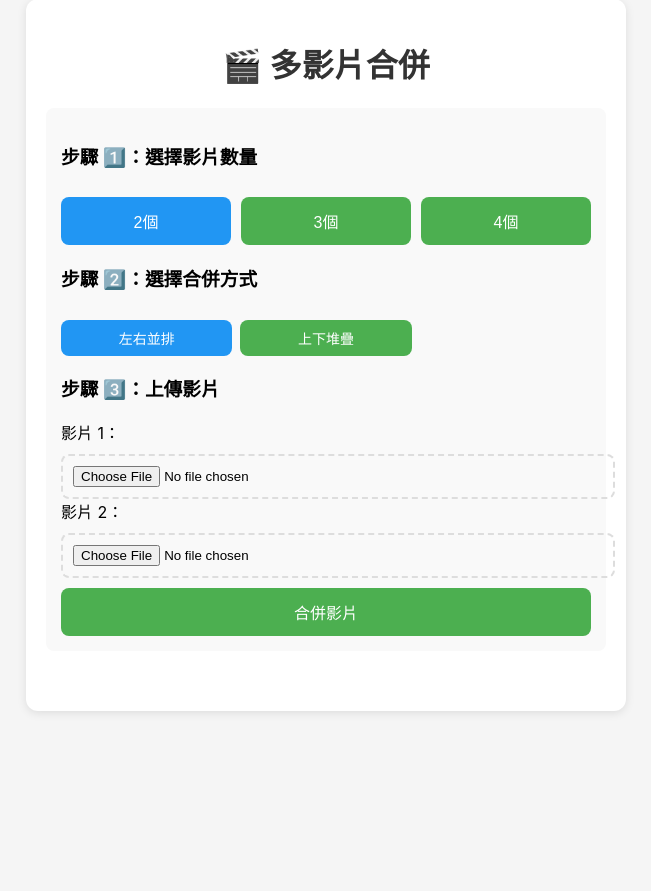
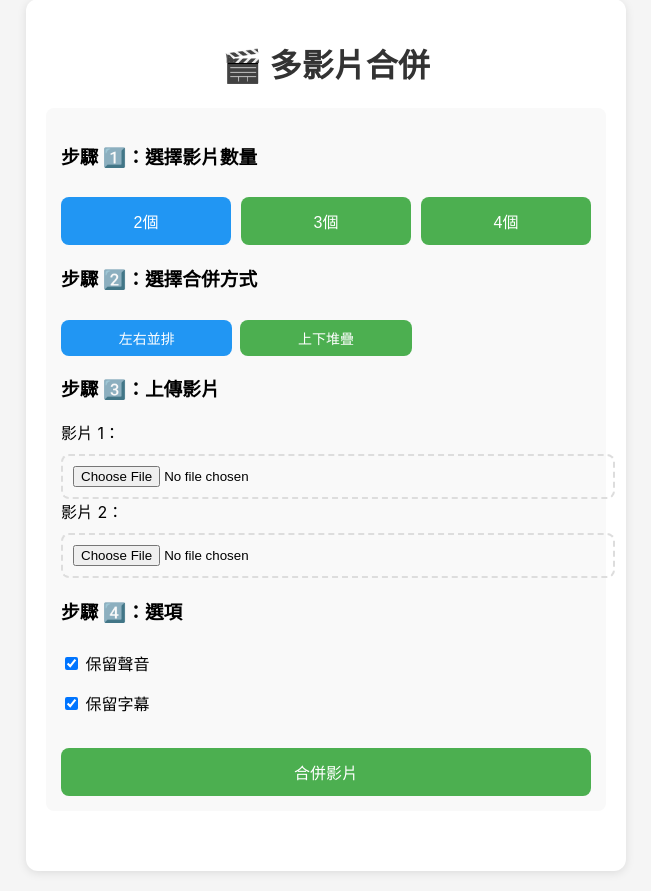
Before and after one commit to movemove/video-merger, a Flask app: page / in a window 1280 px wide. Shown: the part 21-912 px from the top of the page, without its empty margins (314-965 px from the left). Before the commit the page ends 734 px from the top, so only its background shows below. Run offline with Flask 3, Linux system fonts and the light colour scheme; parts of the project's set-up code (start-up, migrations or seed data) failed here and were passed over.

Commit message:
Add audio/subtitle options for video merge

```diff
--- a/app.py
+++ b/app.py
@@ -38,6 +38,8 @@ def index():
 def merge():
     count = int(request.form.get('count', 2))
     layout = request.form.get('layout', 'hstack')
+    include_audio = request.form.get('includeAudio', 'true') == 'true'
+    include_subtitles = request.form.get('includeSubtitles', 'true') == 'true'
 
     video_id = str(uuid.uuid4())
     paths = []
@@ -74,10 +76,32 @@ def merge():
     else:  # 4
         filter_str = '[0:v][1:v]hstack=inputs=2[r1];[2:v][3:v]hstack=inputs=2[r2];[r1][r2]vstack=inputs=2[v]'
 
+    # Build ffmpeg command
     cmd = [FFMPEG, '-i', paths[0], '-i', paths[1]]
     if count >= 3: cmd.extend(['-i', paths[2]])
     if count == 4: cmd.extend(['-i', paths[3]])
-    cmd.extend(['-filter_complex', filter_str, '-map', '[v]', '-c:v', 'libx264', '-preset', 'fast', '-crf', '23', output_path, '-y'])
+
+    # Build mapping
+    if include_audio:
+        # Use first video's audio
+        cmd.extend(['-map', '0:v', '-map', '1:a'])
+        if count >= 3: cmd.extend(['-map', '2:a'])
+        if count == 4: cmd.extend(['-map', '3:a'])
+    else:
+        cmd.extend(['-map', '[v]', '-an'])
+
+    if not include_subtitles:
+        cmd.extend(['-s:s', 'mov_text'])
+
+    cmd.extend(['-filter_complex', filter_str, '-c:v', 'libx264', '-preset', 'fast', '-crf', '23'])
+
+    if not include_audio:
+        cmd.append('-c:a')
+        cmd.append('aac')
+        cmd.append('-b:a')
+        cmd.append('128k')
+
+    cmd.extend([output_path, '-y'])
 
     result = subprocess.run(cmd, capture_output=True)
 
--- a/templates/index.html
+++ b/templates/index.html
@@ -62,6 +62,8 @@
         .selected { background: #2196F3 !important; }
         .layout-options { display: grid; grid-template-columns: repeat(3, 1fr); gap: 8px; margin-top: 10px; }
         .layout-options button { padding: 8px; font-size: 14px; }
+        .options { margin: 15px 0; }
+        .options label { display: block; padding: 8px 0; cursor: pointer; }
     </style>
 </head>
 <body>
@@ -96,6 +98,12 @@
 
             <h3 id="uploadLabel">步驟 3️⃣：上傳影片</h3>
             <div id="fileInputs"></div>
+
+            <h3>步驟 4️⃣：選項</h3>
+            <div class="options">
+                <label><input type="checkbox" id="includeAudio" checked> 保留聲音</label>
+                <label><input type="checkbox" id="includeSubtitles" checked> 保留字幕</label>
+            </div>
 
             <button onclick="mergeVideos()" id="mergeBtn">合併影片</button>
         </div>
@@ -171,6 +179,8 @@
 
             formData.append('count', count);
             formData.append('layout', layout);
+            formData.append('includeAudio', document.getElementById('includeAudio').checked);
+            formData.append('includeSubtitles', document.getElementById('includeSubtitles').checked);
 
             document.getElementById('mergeBtn').disabled = true;
             document.getElementById('status').textContent = '處理中...';
```
Also changed, not shown: 1 other file.
